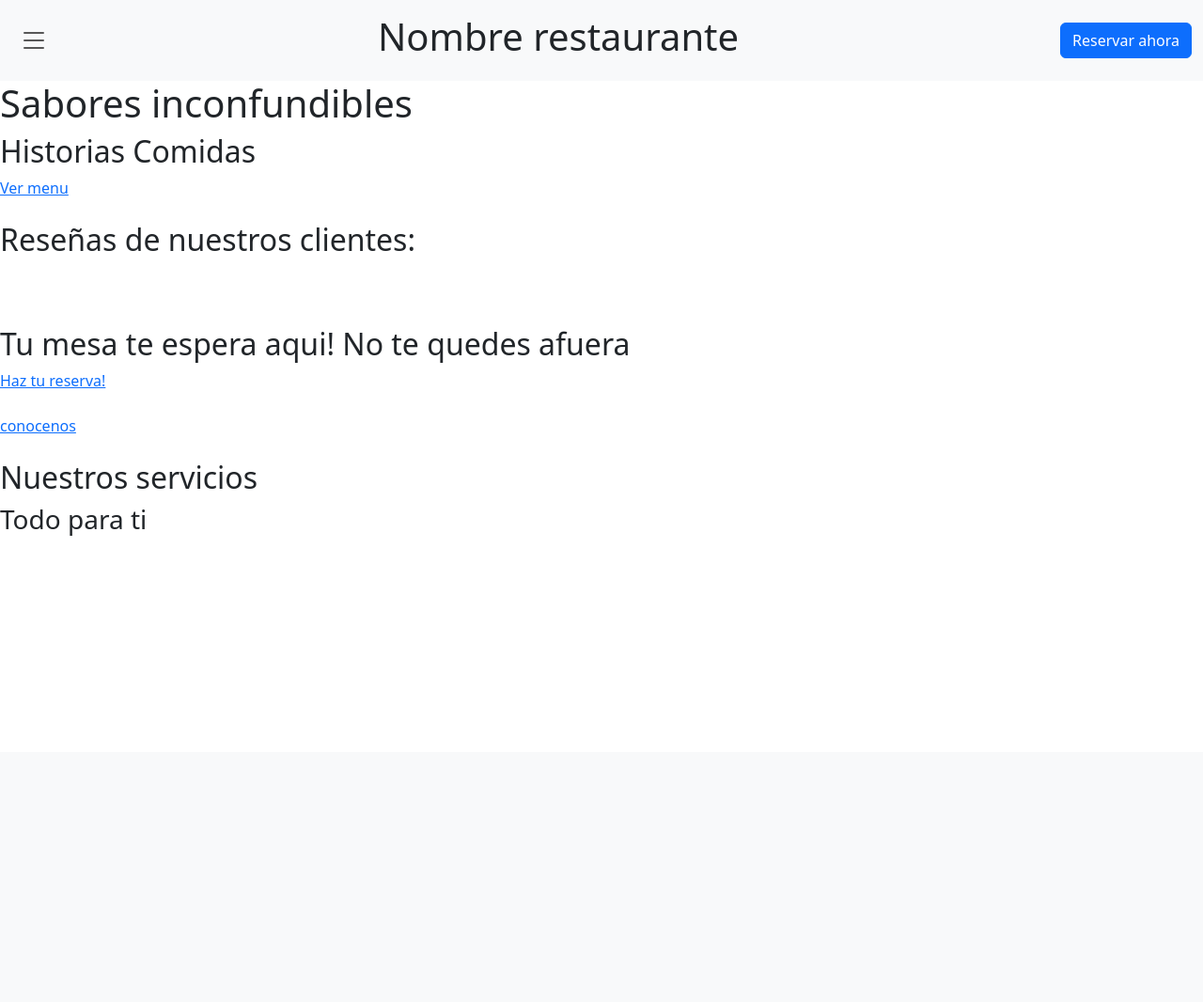
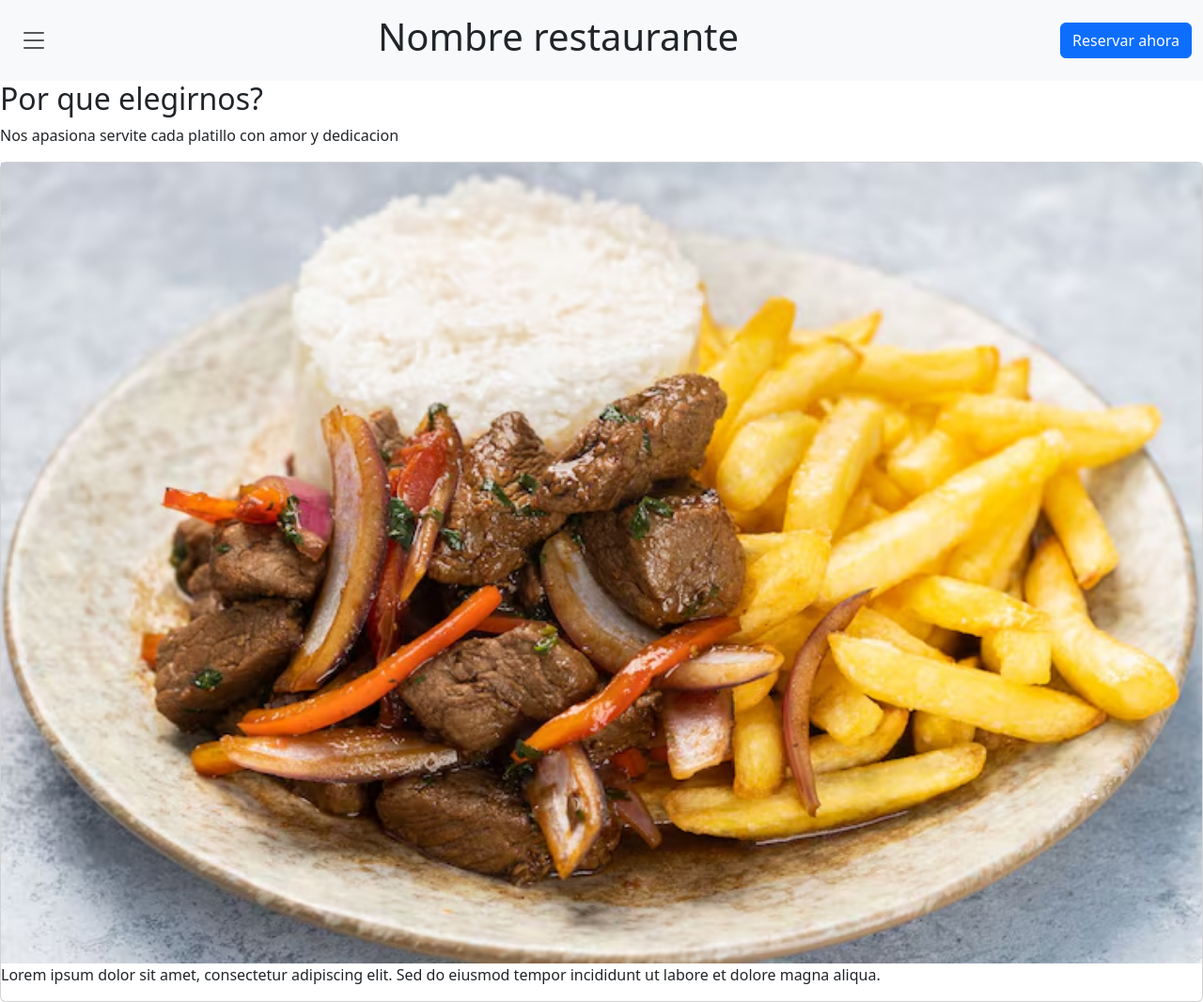
Before and after one commit to Sponton-Lucas/Proyecto-Final-IDS, a Flask app: page / in a window 1280 px wide. Shown: the whole page at 94% size. Before the commit the page ends 570 px from the top, so only its background shows below. Run offline with Flask 3, Linux system fonts and the light colour scheme; data that the repository does not hold is empty.

Commit message:
Se realizan los issues #148 #152 #129

```diff
--- a/front-end/app.py
+++ b/front-end/app.py
@@ -1,17 +1,10 @@
-from flask import Flask, jsonify, render_template, request, redirect
-import requests
+from flask import Flask, jsonify, render_template
 
 app = Flask(__name__)
 
 @app.route("/")
 def index():
-    res = requests.get('http://localhost:5000/resenas')
-    resenas = res.json()
-    us = requests.get('http://localhost:5000/usuarios')
-    usuarios = us.json()
-    ser = requests.get('http://localhost:5000/servicios_extra')
-    servicios_extra = ser.json()
-    return render_template('index.html', re=resenas, u=usuarios, se=servicios_extra)
+	return render_template('index.html')
 
 @app.route("/menu")
 def menu():
@@ -21,30 +14,13 @@ def menu():
 def conocenos():
 	return render_template('conocenos.html')
 
-@app.route("/resenas", methods=['GET'])
+@app.route("/resenas")
 def resenas():
-    res = requests.get('http://localhost:5000/resenas')
-    resenas = res.json()
-    us = requests.get('http://localhost:5000/usuarios')
-    usuarios = us.json()
-    return render_template('resenas.html', re=resenas, u=usuarios)
-
-#a revisar, porque para crear una resena tiene que estar logeado
-@app.route('/agregar_resena', methods=['POST'])
-def agregar_alumno():
-    requests.post("http://localhost:5000/resenas", data=request.form)
-    return redirect('/resenas')
-#a revisar, porque para crear una resena tiene que estar logeado
-
+	return render_template('resenas.html')
 
 @app.route("/reservas")
 def reservas():
 	return render_template('reservas.html')
-
-@app.route('/registrarse', methods=['POST'])
-def login_form():
-    requests.post("http://localhost:5000/usuarios", json=request.form.to_dict())
-    return redirect('/')
 
 @app.route('/login')
 def login():
--- a/front-end/templates/index.html
+++ b/front-end/templates/index.html
@@ -4,40 +4,13 @@
 
 {% block content %}
 
-<h1>Sabores inconfundibles</h1>
-<h2>Historias Comidas</h2>
+<h2>Por que elegirnos?</h2>
+<p>Nos apasiona servite cada platillo con amor y dedicacion</p>
 
-<a href="/menu">Ver menu</a>
-<br></br>
-<h2>Reseñas de nuestros clientes: </h2>
-<br></br>
-<ol>
-    {% for resena in re %}
-        <li>
-            {% for usuario in u %}
-                {% if usuario.id_usuario == resena.usuario_id %}
-                    <h5>{{ usuario.nombre_apellido }}:</h5>
-                    {{ resena.mensaje }}
-                {% endif %}
-            {% endfor %}
-        </li>
-        <br></br>
-    {% endfor %}
-</ol>
+<div class="card">
 
-<h2>Tu mesa te espera aqui! No te quedes afuera</h2>
-<a href="/reservas">Haz tu reserva!</a>
-<br></br>
-<a href="/conocenos">conocenos</a>
-<br></br>
-<h2>Nuestros servicios</h2>
-<h3>Todo para ti</h3>
-<ol>
-    {% for servicios in se %}
-        <li>
-            {{ servicios.nombre_servicio }} : ${{ servicios.precio }}
-        </li>
-    {% endfor %}
-</ol>
+    <img src="{{ url_for('static', filename='primer-plano-carne-asada-salsa-verduras-patatas-fritas-plato-sobre-mesa_181624-35847.avif') }}" alt="comida">
+<p>Lorem ipsum dolor sit amet, consectetur adipiscing elit. Sed do eiusmod tempor incididunt ut labore et dolore magna aliqua.</p>
+</div>
 
 {% endblock %}
```
Also changed, not shown: front-end/templates/login.html (+4 -3 lines), front-end/templates/registro.html (+1 -12 lines), front-end/templates/resenas.html (+1 -18 lines), front-end/static/primer-plano-carne-asada-salsa-verduras-patatas-fritas-plato-sobre-mesa_181624-35847.avif (added).
